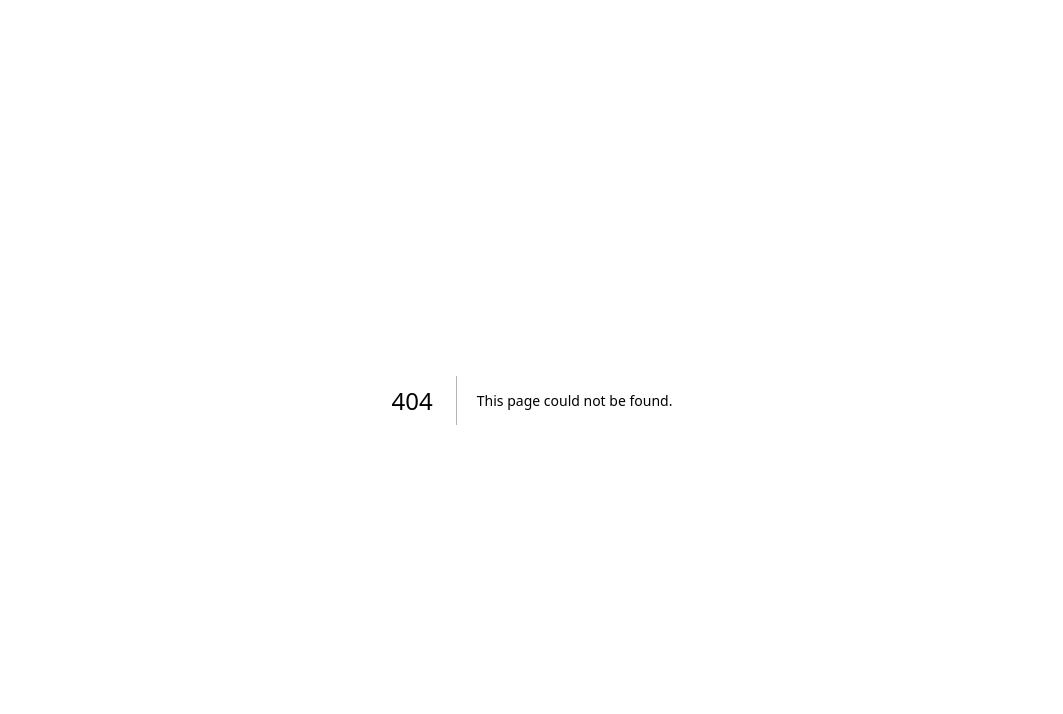
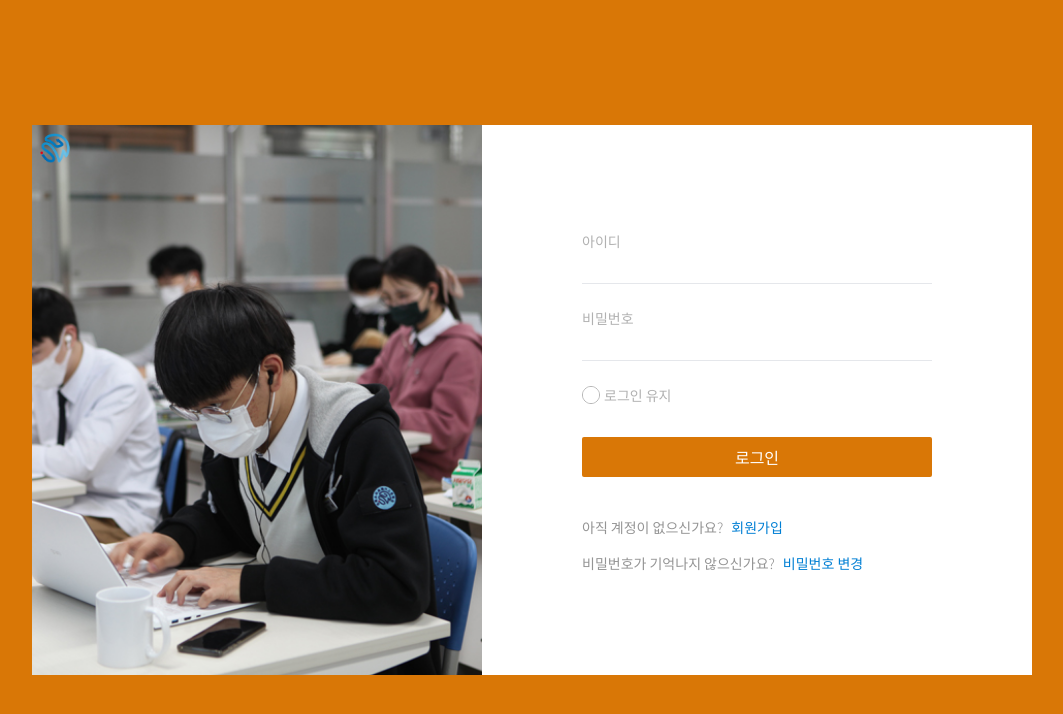
Before and after one commit to Bongyang-Club/Frontend, a Next.js app: page /login in a window 1280 px wide. Before the commit this address had no page. Shown: the top 714 px of the page, without its empty margins (108-1171 px from the left). Built offline with nearby package versions, Linux system fonts and the light colour scheme.

Commit message:
add login

```diff
--- a/src/components/header/index.tsx
+++ b/src/components/header/index.tsx
@@ -6,6 +6,7 @@
 
 const Header = () => {
   const [check, setCheck] = useState(false);
+  const [user, setUser] = useState({ studentId: 3208, name: "박대형" });
 
   return (
     <div className=" border-0 border-b border-[#DFDFDF] flex flex-row justify-center w-full">
@@ -22,11 +23,11 @@
         </div>
         {!check ? (
           <div
-            className="flex flex-row items-center"
+            className="flex flex-row items-center cursor-pointer"
             onClick={() => setCheck(true)}
           >
-            <div className="text-[#D97706] font-medium pr-2">
-              3208 박대형 님
+            <div className="text-[#D97706] font-medium pr-2 select-none">
+              {user.studentId} {user.name} 님
             </div>
             <FontAwesomeIcon
               icon={faAngleRight}
@@ -35,11 +36,11 @@
           </div>
         ) : (
           <div
-            className="flex flex-row items-center"
+            className="flex flex-row items-center cursor-pointer"
             onClick={() => setCheck(false)}
           >
-            <div className="text-[#D97706] font-medium pr-2">
-              3208 박대형 님
+            <div className="text-[#D97706] font-medium pr-2 select-none">
+              {user.studentId} {user.name} 님
             </div>
             <FontAwesomeIcon
               icon={faAngleDown}
--- /dev/null
+++ b/src/pages/login/index.tsx
@@ -0,0 +1,98 @@
+import React, { useState } from "react";
+import Image from "next/image";
+import { FontAwesomeIcon } from "@fortawesome/react-fontawesome";
+import { faCircleCheck, faCircle } from "@fortawesome/free-solid-svg-icons";
+
+const Login = () => {
+  const [checked, setChecked] = useState(false);
+  return (
+    <div className="bg-[#D97706] flex justify-center items-center h-screen">
+      <div className="bg-white max-w-[1000px] w-full max-h-[550px] h-full flex flex-row">
+        <div className="relative w-[450px] h-full overflow-hidden">
+          <Image
+            className="absolute z-10 top-2 left-2"
+            src="/gbsw-logo.png"
+            alt="gbsw-logo"
+            width={30}
+            height={30}
+          />
+          <Image
+            className="absolute top-0 left-0 w-full h-full object-cover"
+            src="/school.jpg"
+            alt="school"
+            width={825}
+            height={700}
+          />
+        </div>
+        <div className="flex justify-center items-center max-w-[550px] w-full">
+          <form className="flex flex-col max-w-[350px] w-full">
+            <div className="flex flex-col my-3">
+              <label htmlFor="id" className="text-[#B1B1B1] text-sm font-light">
+                아이디
+              </label>
+              <input type="text" id="id" className="border-b p-1 outline-0" />
+            </div>
+            <div className="flex flex-col my-3">
+              <label htmlFor="pw" className="text-[#B1B1B1] text-sm font-light">
+                비밀번호
+              </label>
+              <input
+                type="password"
+                id="pw"
+                className="border-b p-1 outline-0"
+              />
+            </div>
+            <div className="flex flex-row items-center my-3">
+              <input
+                type="checkbox"
+                id="login_check"
+                className="hidden"
+                onClick={() => setChecked(!checked)}
+                // className="border appearance-none checked:bg-[#B1B1B1] checked:border-0 checked:bg-[url('/img/')] w-[20px] h-[20px] m-1 outline-0 rounded-full"
+              />
+              <label htmlFor="login_check">
+                <FontAwesomeIcon
+                  icon={faCircleCheck}
+                  className={
+                    "border rounded-full border-[#B1B1B1] bg-[#B1B1B1] text-white mr-1 " +
+                    (checked ? "block" : "hidden")
+                  }
+                />
+                <FontAwesomeIcon
+                  icon={faCircle}
+                  className={
+                    "text-white border rounded-full border-[#B1B1B1] mr-1 " +
+                    (!checked ? "block" : "hidden")
+                  }
+                />
+              </label>
+              <label
+                htmlFor="login_check"
+                className="text-[#B1B1B1] text-sm font-light select-none"
+              >
+                로그인 유지
+              </label>
+            </div>
+            <div className="bg-[#D97706] flex justify-center text-white py-2 px-10 my-5 mb-8 rounded-sm">
+              <input type="button" value="로그인" />
+            </div>
+            <div className="my-2 text-[#949494] text-sm font-light">
+              아직 계정이 없으신가요?
+              <a href="#" className="text-[#007FD4] mx-2">
+                회원가입
+              </a>
+            </div>
+            <div className="my-2 text-[#949494] text-sm font-light">
+              비밀번호가 기억나지 않으신가요?
+              <a href="#" className="text-[#007FD4] mx-2">
+                비밀번호 변경
+              </a>
+            </div>
+          </form>
+        </div>
+      </div>
+    </div>
+  );
+};
+
+export default Login;
```
Also changed, not shown: public/gbsw-logo.png (added), public/school.jpg (added).
